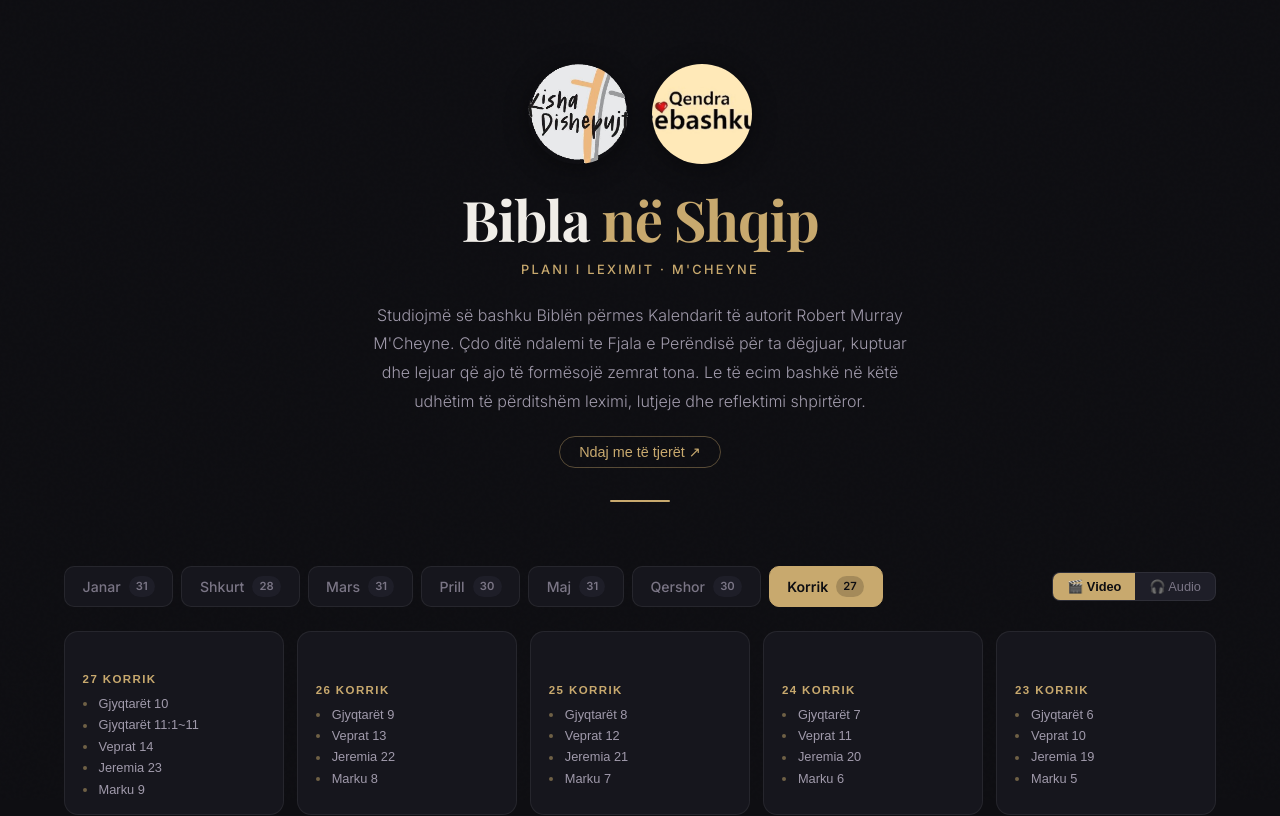
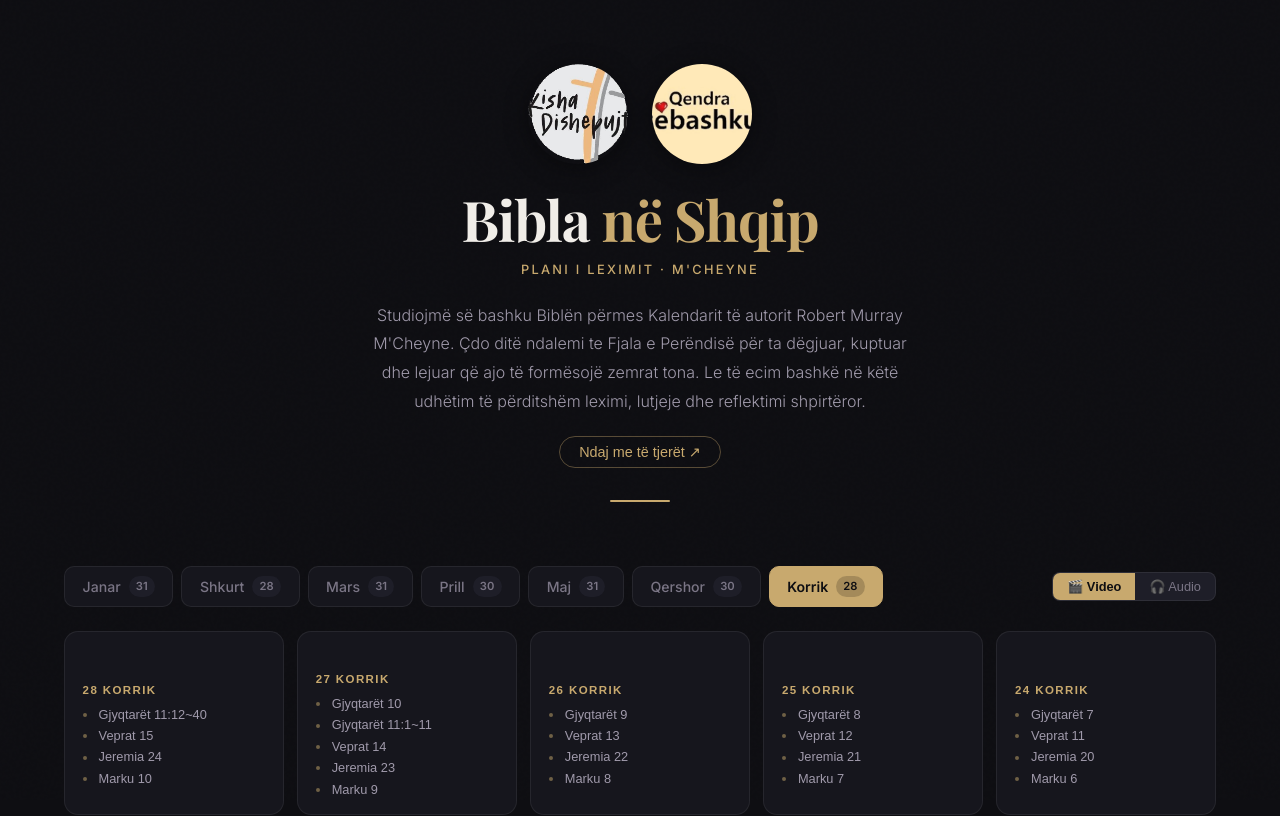
Before and after one commit to jeffandmeredith-max/bibla-shqip, a React (Vite) app: page / in a window 1280 px wide. Shown: the top 816 px of the page. Built offline with nearby package versions, Linux system fonts and the light colour scheme.

Commit message:
chore: daily update 2026-07-28

```diff
--- a/src/data/july.js
+++ b/src/data/july.js
@@ -699,5 +699,28 @@ export const july = [
         "start": 856
       }
     ]
+  },
+  {
+    "day": 28,
+    "date": "28 Korrik",
+    "videoId": "mpepS5Iv_w4",
+    "readings": [
+      {
+        "title": "Gjyqtarët 11:12~40",
+        "start": 0
+      },
+      {
+        "title": "Veprat 15",
+        "start": 261
+      },
+      {
+        "title": "Jeremia 24",
+        "start": 597
+      },
+      {
+        "title": "Marku 10",
+        "start": 710
+      }
+    ]
   }
 ]
```
